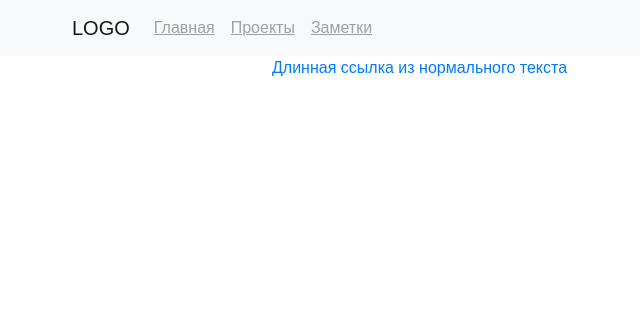
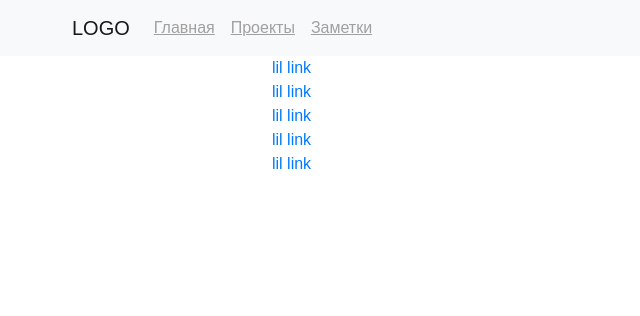
Before and after one commit to chushov/py-personal-blog, a Django app: page / in a window 1280 px wide. Shown: the top 316 px of the page, without its empty margins (13-653 px from the left). Run offline with Django 3.2, Linux system fonts and the light colour scheme; parts of the project's set-up code (start-up, migrations or seed data) failed here and were passed over; some libraries are stand-ins or nearby versions.

Commit message:
template fixes

```diff
--- a/main/templates/main/index.html
+++ b/main/templates/main/index.html
@@ -4,7 +4,11 @@
 <div class="col-md-8 offset-md-2">
     <!-- <h1 class="main-header">Велкоме</h1> -->
     <div class="mainpage-links">
-        <a class="long-link" href="#">Длинная ссылка из нормального текста</a></br>
+        <a class="long-link" href="#">lil link</a></br>
+        <a class="long-link" href="#">lil link</a></br>
+        <a class="long-link" href="#">lil link</a></br>
+        <a class="long-link" href="#">lil link</a></br>
+        <a class="long-link" href="#">lil link</a></br>
     </div>
 </div>
 {% endblock %}
--- a/projects/templates/project_index.html
+++ b/projects/templates/project_index.html
@@ -2,7 +2,7 @@
 {% load static %}
 {% block page_content %}
 <div class="col-md-8 offset-md-2">
-    <h1 class="main-header">Проекты</h1>
+    <!-- <h1 class="main-header">Проекты</h1> -->
     <div class="row">
     {% for project in projects %}
         <div class="col-md-4">
@@ -12,8 +12,8 @@
                     <h5 class="card-title">{{ project.title }}</h5>
                     <p class="card-text">{{ project.description }}</p>
                     <a href="{% url 'project_detail' project.pk %}"
-                    class="btn btn-primary">
-                        Читать полностью
+                    class="btn btn-light">
+                        Весь кейс
                     </a>
                 </div>
             </div>
```
